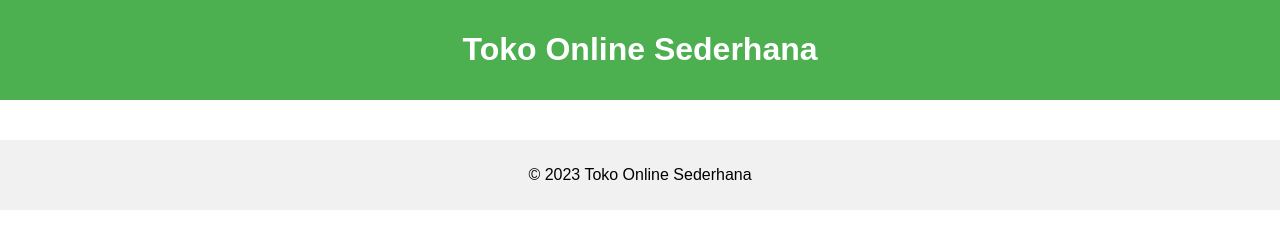
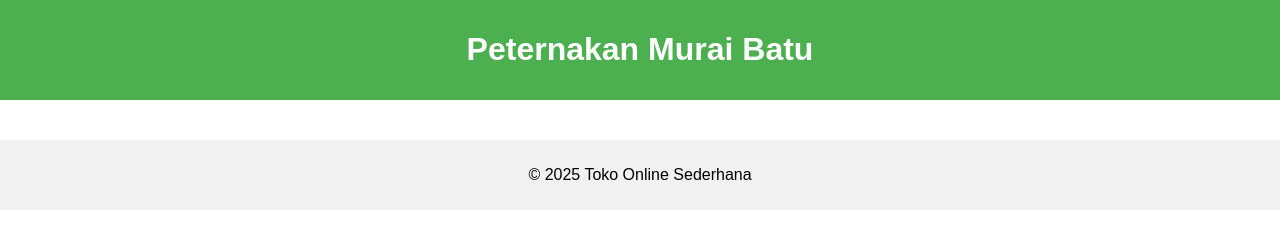
Before and after one commit to NafisMuhammadSabiq/cobaWeb, a plain HTML site: page index.html in a window 1280 px wide. Drawn offline with Linux system fonts and the light colour scheme.

Commit message:
Update index.html

```diff
--- a/index.html
+++ b/index.html
@@ -5,17 +5,17 @@
     <meta name="viewport" content="width=device-width, initial-scale=1.0">
     <link rel="stylesheet" href="style.css">
     <link rel="manifest" href="manifest.json">
-    <title>PWA E-Commerce</title>
+    <title>NK BIRDFARM</title>
 </head>
 <body>
     <header>
-        <h1>Toko Online Sederhana</h1>
+        <h1>Peternakan Murai Batu</h1>
     </header>
     <main>
         <div id="product-list"></div>
     </main>
     <footer>
-        <p>&copy; 2023 Toko Online Sederhana</p>
+        <p>&copy; 2025 Toko Online Sederhana</p>
     </footer>
     <script src="app.js"></script>
 </body>
```
